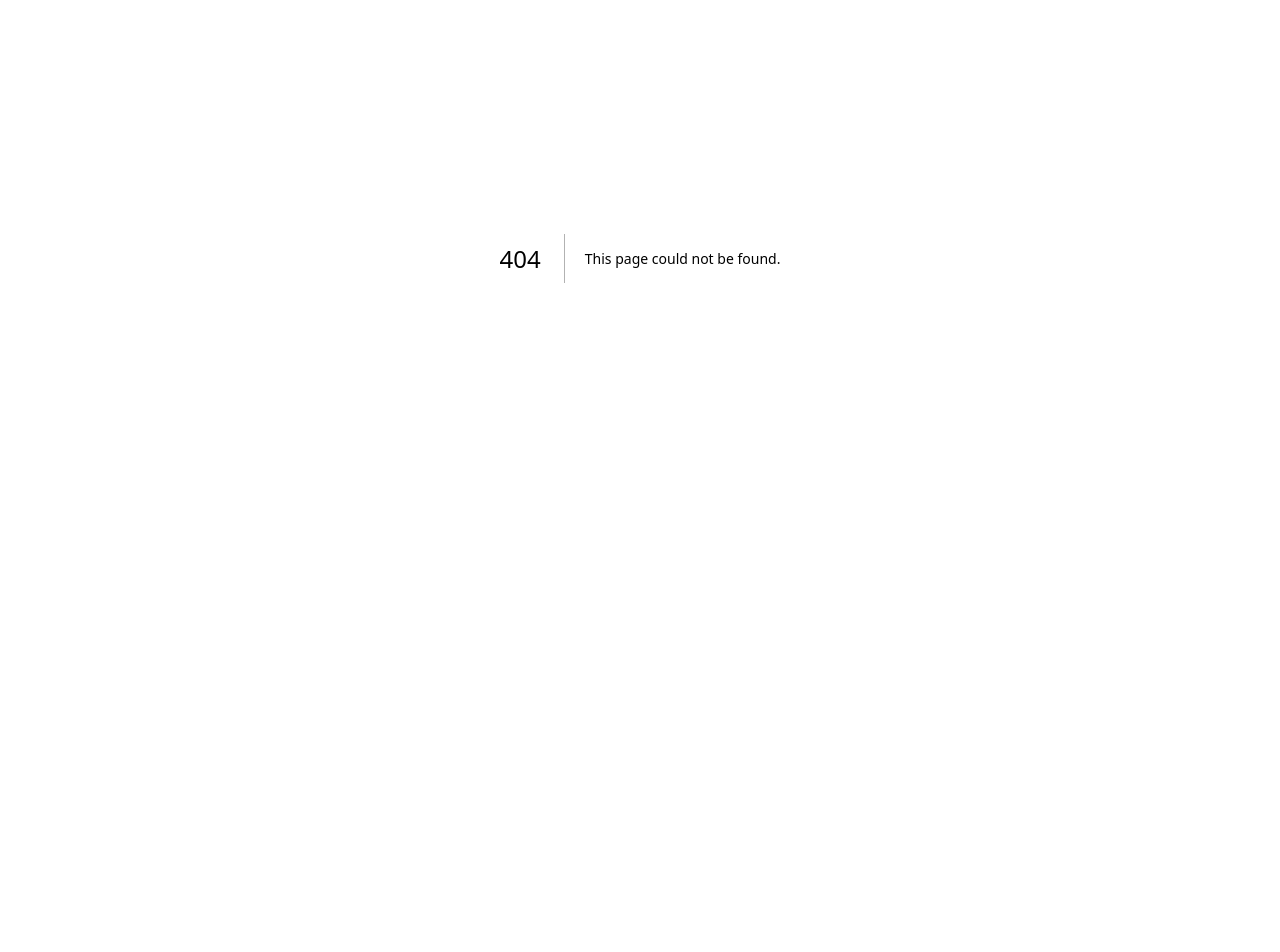
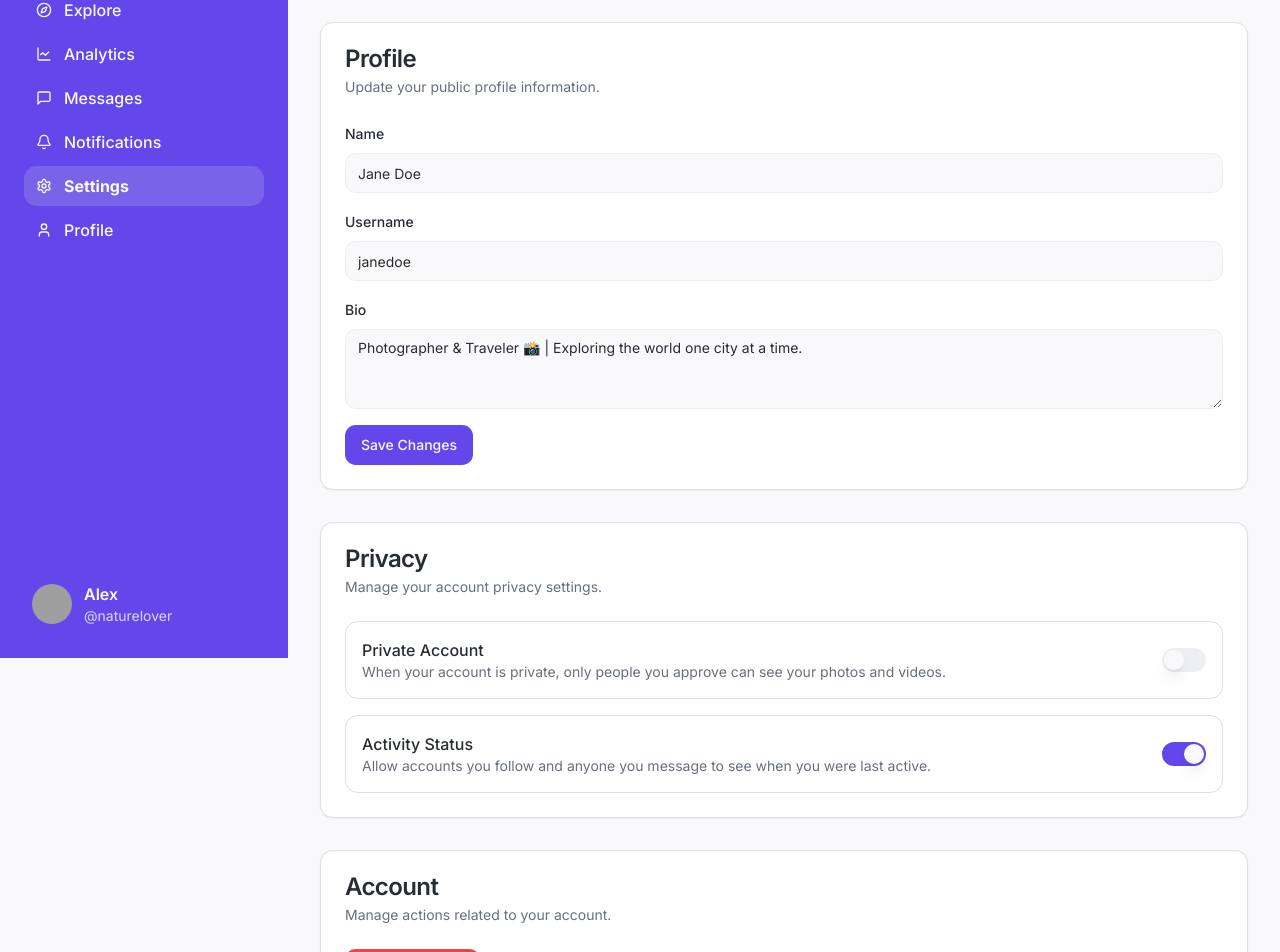
Before and after one commit to JillChhagnani001/Connect-Sphere, a Next.js app in the folder Website/: page /settings in a window 1280 px wide. Before the commit this address had no page. Shown: the part 142-1094 px from the top of the page. Before the commit the page ends 800 px from the top, so only its background shows below. Built offline with nearby package versions, Linux system fonts and the light colour scheme; grey boxes are pictures that could not be loaded.

Commit message:
Create page.tsx

```diff
--- /dev/null
+++ b/Website/src/app/settings/page.tsx
@@ -0,0 +1,78 @@
+import { AppShell } from "@/components/app-shell";
+import { Button } from "@/components/ui/button";
+import { Card, CardContent, CardDescription, CardHeader, CardTitle } from "@/components/ui/card";
+import { Input } from "@/components/ui/input";
+import { Label } from "@/components/ui/label";
+import { Separator } from "@/components/ui/separator";
+import { Switch } from "@/components/ui/switch";
+import { Textarea } from "@/components/ui/textarea";
+
+export default function SettingsPage() {
+  return (
+    <AppShell>
+      <div className="space-y-8">
+        <h1 className="text-3xl font-bold tracking-tight">Settings</h1>
+
+        <Card>
+          <CardHeader>
+            <CardTitle>Profile</CardTitle>
+            <CardDescription>Update your public profile information.</CardDescription>
+          </CardHeader>
+          <CardContent className="space-y-4">
+            <div className="space-y-2">
+              <Label htmlFor="name">Name</Label>
+              <Input id="name" defaultValue="Jane Doe" />
+            </div>
+            <div className="space-y-2">
+              <Label htmlFor="username">Username</Label>
+              <Input id="username" defaultValue="janedoe" />
+            </div>
+            <div className="space-y-2">
+              <Label htmlFor="bio">Bio</Label>
+              <Textarea id="bio" defaultValue="Photographer & Traveler 📸 | Exploring the world one city at a time." />
+            </div>
+            <Button>Save Changes</Button>
+          </CardContent>
+        </Card>
+
+        <Card>
+          <CardHeader>
+            <CardTitle>Privacy</CardTitle>
+            <CardDescription>Manage your account privacy settings.</CardDescription>
+          </CardHeader>
+          <CardContent className="space-y-4">
+            <div className="flex items-center justify-between rounded-lg border p-4">
+                <div>
+                    <h3 className="font-medium">Private Account</h3>
+                    <p className="text-sm text-muted-foreground">
+                        When your account is private, only people you approve can see your photos and videos.
+                    </p>
+                </div>
+                <Switch defaultChecked={false} />
+            </div>
+             <div className="flex items-center justify-between rounded-lg border p-4">
+                <div>
+                    <h3 className="font-medium">Activity Status</h3>
+                    <p className="text-sm text-muted-foreground">
+                        Allow accounts you follow and anyone you message to see when you were last active.
+                    </p>
+                </div>
+                <Switch defaultChecked={true} />
+            </div>
+          </CardContent>
+        </Card>
+
+        <Card>
+            <CardHeader>
+                <CardTitle>Account</CardTitle>
+                <CardDescription>Manage actions related to your account.</CardDescription>
+            </CardHeader>
+            <CardContent>
+                <Button variant="destructive">Delete Account</Button>
+                <p className="text-sm text-muted-foreground mt-2">Permanently delete your ConnectSphere account and all of its content.</p>
+            </CardContent>
+        </Card>
+      </div>
+    </AppShell>
+  );
+}
```
